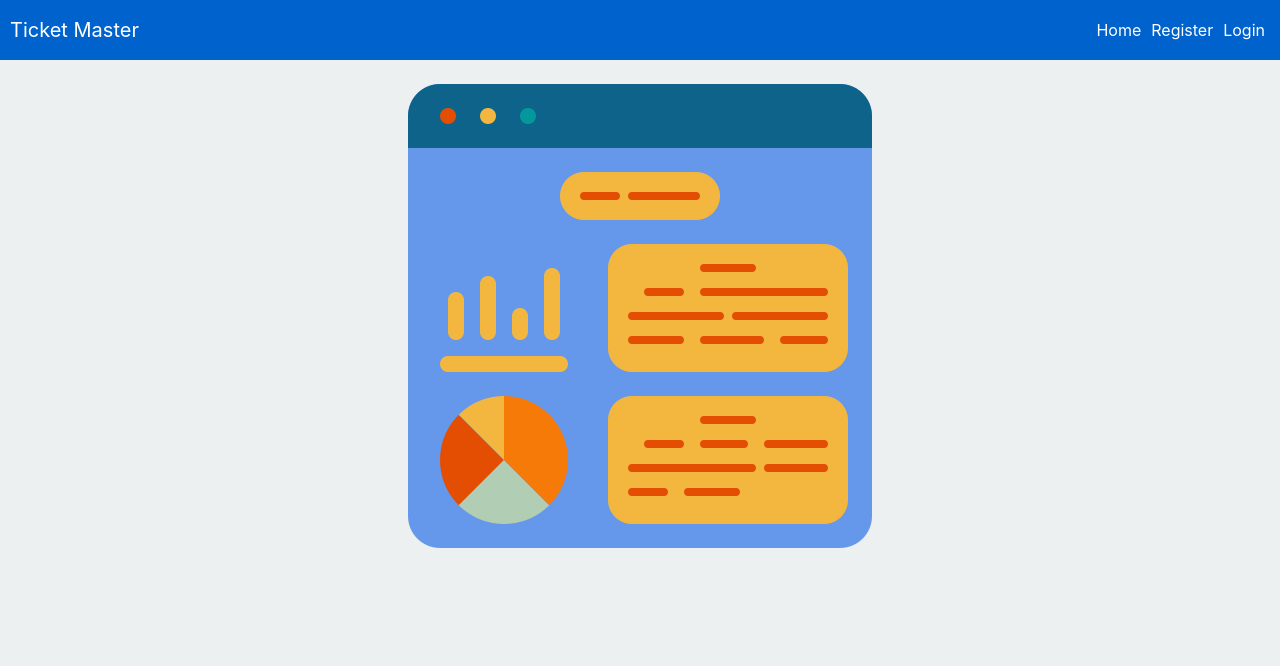
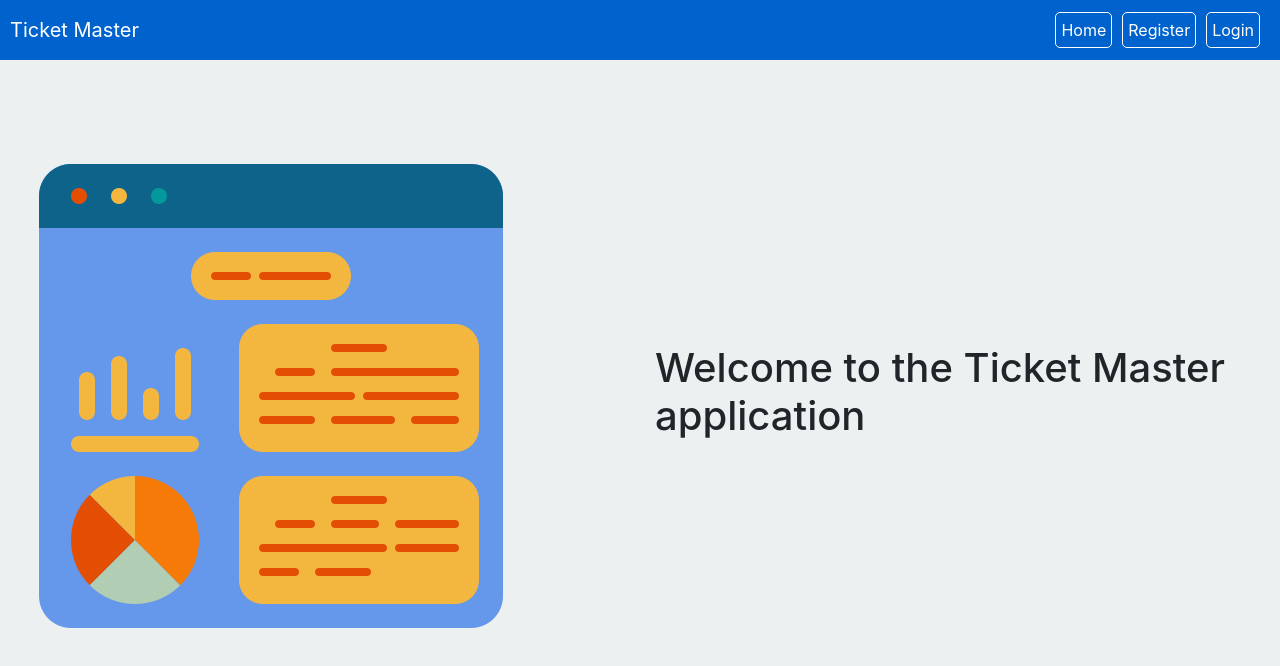
Before and after one commit to Ramnath2609/ticket-master, a React (Create React App) app: page / in a window 1280 px wide. Shown: the top 666 px of the page. Built offline with nearby package versions, Linux system fonts and the light colour scheme.

Commit message:
bootstrap inclusion changes

```diff
--- a/public/index.html
+++ b/public/index.html
@@ -10,40 +10,12 @@
       content="Web site created using create-react-app"
     />
     <link rel="apple-touch-icon" href="%PUBLIC_URL%/logo192.png" />
-    <!--
-      manifest.json provides metadata used when your web app is installed on a
-      user's mobile device or desktop. See https://developers.google.com/web/fundamentals/web-app-manifest/
-    -->
     <link rel="manifest" href="%PUBLIC_URL%/manifest.json" />
-    <link rel="stylesheet" href="assets/css/bootstrap.min.css" />
-    <link rel="stylesheet" href="assets/css/style.css" />
+    <title>Ticket master</title>
 
-    <!--
-      Notice the use of %PUBLIC_URL% in the tags above.
-      It will be replaced with the URL of the `public` folder during the build.
-      Only files inside the `public` folder can be referenced from the HTML.
-
-      Unlike "/favicon.ico" or "favicon.ico", "%PUBLIC_URL%/favicon.ico" will
-      work correctly both with client-side routing and a non-root public URL.
-      Learn how to configure a non-root public URL by running `npm run build`.
-    -->
-    <title>Ticket master</title>
-    <script src="https://code.jquery.com/jquery-3.4.1.slim.min.js"></script>
-    <script src="https://cdn.jsdelivr.net/npm/popper.js@1.16.0/dist/umd/popper.min.js"></script>
-    <script src="https://stackpath.bootstrapcdn.com/bootstrap/4.4.1/js/bootstrap.min.js"></script>
   </head>
   <body>
     <noscript>You need to enable JavaScript to run this app.</noscript>
     <div id="root"></div>
-    <!--
-      This HTML file is a template.
-      If you open it directly in the browser, you will see an empty page.
-
-      You can add webfonts, meta tags, or analytics to this file.
-      The build step will place the bundled scripts into the <body> tag.
-
-      To begin the development, run `npm start` or `yarn start`.
-      To create a production bundle, use `npm run build` or `yarn build`.
-    -->
   </body>
 </html>
--- a/src/App.js
+++ b/src/App.js
@@ -17,8 +17,7 @@ import TicketEdit from './components/tickets/TicketEdit'
 import DepartmentShow from './components/department/DepartmentShow'
 import CustomerEdit from './components/customers/Edit'
 import DepartmentEdit from './components/department/DepartmentEdit'
-import { Navbar, NavbarBrand, NavbarText, Nav, NavItem } from 'reactstrap'
-import TicketIcon from "../src/assets/image/ticket.svg"
+import { Navbar, NavbarBrand, Nav, NavItem } from 'reactstrap'
 
 function App (props) {
   const handleLogout = () => {
--- a/src/Home.js
+++ b/src/Home.js
@@ -3,9 +3,12 @@ import HomeImage from "./assets/image/ticket-master.png"
 
 function Home (props) {
     return (
-        <div>
+        <div className="home">
             <div className="container home-image">
-                <img src={HomeImage} />
+                <img src={HomeImage} alt="home" />
+            </div>
+            <div className="home-text">
+                <h1>Welcome to the Ticket Master application</h1>
             </div>
         </div>
     )
--- a/public/assets/css/style.css
+++ b/src/assets/style.css
@@ -45,8 +45,19 @@ label {
     color: white;
 }
 
+.home {
+    display: flex;
+    justify-content: center;
+    align-items: center;
+    margin-top: 5rem;
+}
+
 .home-image {
-    text-align: center;
+    flex: 1;
+}
+
+.home-text {
+    flex: 1;
 }
 
 .nav-links {
@@ -58,6 +69,20 @@ label {
 .nav-item{
     padding: 5px;
     transition: 0.2s ease-in;
+    margin-right: 10px;
+    border: 1px solid #fff;
+    border-radius: 5px;
+}
+
+.nav-item:hover > .nav-links{
+    color: #0062cc;
+    text-decoration: none;
+    cursor: pointer;
+}
+
+.nav-item:hover {
+    background-color: white;
+    border-radius: 5px;
 }
 
 .navbar {
@@ -110,16 +135,6 @@ input[type=checkbox]{
     box-shadow: 0px 2px 9px #0062cc;
 }
 
-.nav-item:hover > .nav-links{
-    color: #0062cc;
-    text-decoration: none;
-    cursor: pointer;
-}
-
-.nav-item:hover {
-    background-color: white;
-    border-radius: 5px;
-}
 .mr-auto {
     margin-left: auto !important;
     margin-right: 0 !important;
@@ -128,6 +143,11 @@ input[type=checkbox]{
 /* .container {
     height: 100vh;
 } */
+
+.login-screen, .register-screen {
+    height: 100vh;
+    margin: auto;
+}
 
 .login-title {
     text-align: center;
--- a/src/components/users/Login.js
+++ b/src/components/users/Login.js
@@ -37,7 +37,7 @@ class Login extends React.Component {
 
     render () {
         return (
-            <div className = "container">
+            <div className = "container login-screen">
                 <div className = "row login-row">
                     <div className = "offset-md-4 col-md-4 login-container">
                     <h2 className="login-title">Login</h2>
--- a/src/components/users/Register.js
+++ b/src/components/users/Register.js
@@ -38,7 +38,7 @@ class Register extends React.Component {
 
     render () {
         return (
-            <div className = "container">
+            <div className = "container register-screen">
                 <div className = "row login-row">
                     <div className = "offset-md-4 col-md-4 login-container">
                     <h2 className="login-title">Register with us</h2>
--- a/src/index.js
+++ b/src/index.js
@@ -1,7 +1,8 @@
 import React from 'react';
 import ReactDOM from 'react-dom';
 import App from './App';
-//import 'bootstrap/dist/css/bootstrap.min.css';
+import 'bootstrap/dist/css/bootstrap.min.css';
+import "../src/assets/style.css";
 
 
 ReactDOM.render(<App />, document.getElementById('root'));
```
Also changed, not shown: src/assets/bootstrap.css (renamed from public/assets/css/bootstrap.css), src/assets/bootstrap.min.css (renamed from public/assets/css/bootstrap.min.css), 1 other file (tests, documents, lock files or other folders).
